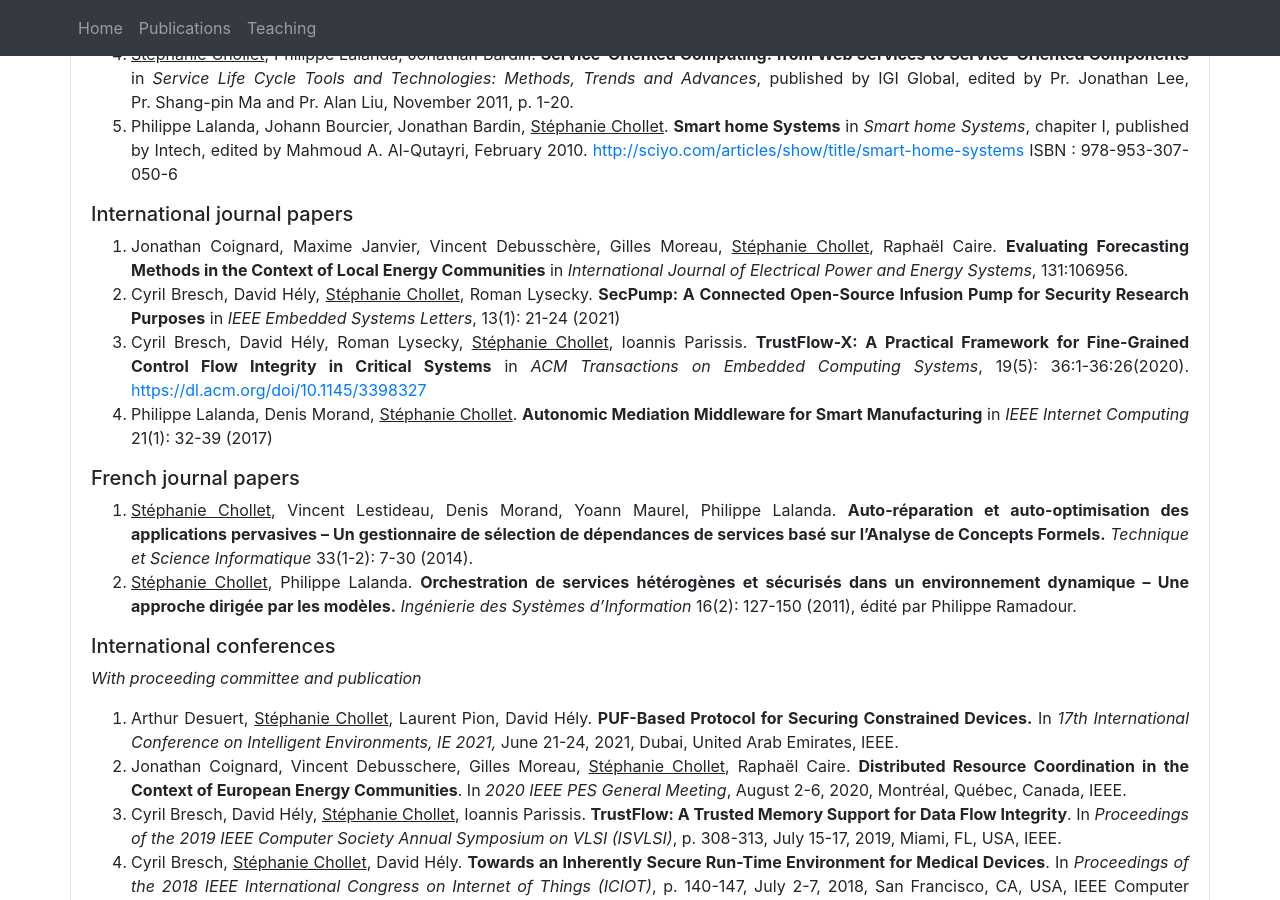
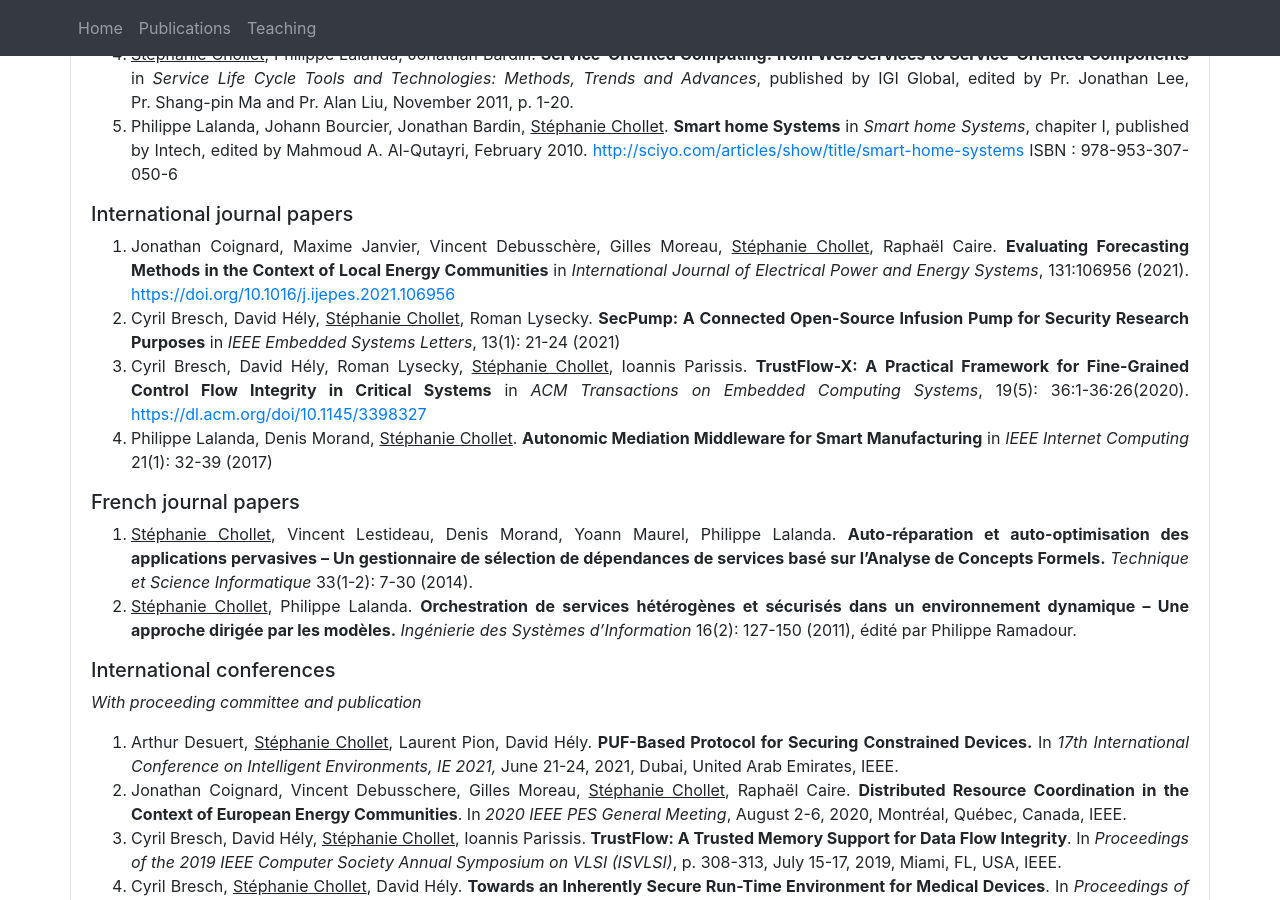
Before and after one commit to schollet/homepage, a Jekyll site: the page built from index.html, in a window 1280 px wide and 900 px high, scrolled down 1106 px. Built offline with Jekyll 4.4.1, drawn with Linux system fonts in a browser that asks for light colours.

Commit message:
Update index.html

```diff
--- a/index.html
+++ b/index.html
@@ -118,7 +118,7 @@ layout: default
 
 		<h5>International journal papers</h5>
 		<ol style="text-align: justify">
-			<li>Jonathan Coignard, Maxime Janvier, Vincent Debusschère, Gilles Moreau, <span style="text-decoration: underline">Stéphanie Chollet</span>, Raphaël Caire. <b>Evaluating Forecasting Methods in the Context of Local Energy Communities</b> in <i>International Journal of Electrical Power and Energy Systems</i>, 131:106956.</li>
+			<li>Jonathan Coignard, Maxime Janvier, Vincent Debusschère, Gilles Moreau, <span style="text-decoration: underline">Stéphanie Chollet</span>, Raphaël Caire. <b>Evaluating Forecasting Methods in the Context of Local Energy Communities</b> in <i>International Journal of Electrical Power and Energy Systems</i>, 131:106956 (2021). <a href="https://doi.org/10.1016/j.ijepes.2021.106956">https://doi.org/10.1016/j.ijepes.2021.106956</a></li>
 			<li>Cyril Bresch, David Hély, <span style="text-decoration: underline">Stéphanie Chollet</span>, Roman Lysecky. <b>SecPump: A Connected Open-Source Infusion Pump for Security Research Purposes</b> in <i>IEEE Embedded Systems Letters</i>, 13(1): 21-24 (2021)</li>
 			<li>Cyril Bresch, David Hély, Roman Lysecky, <span style="text-decoration: underline">Stéphanie Chollet</span>, Ioannis Parissis. <b>TrustFlow-X: A Practical Framework for Fine-Grained Control Flow Integrity in Critical Systems</b> in <i>ACM Transactions on Embedded Computing Systems</i>, 19(5): 36:1-36:26(2020). <a href="https://dl.acm.org/doi/10.1145/3398327">https://dl.acm.org/doi/10.1145/3398327</a></li>
 		        <li>Philippe Lalanda, Denis Morand, <span style="text-decoration: underline">Stéphanie Chollet</span>. <b>Autonomic Mediation Middleware for Smart Manufacturing</b> in <i>IEEE Internet Computing</i> 21(1): 32-39 (2017)</li>
```
